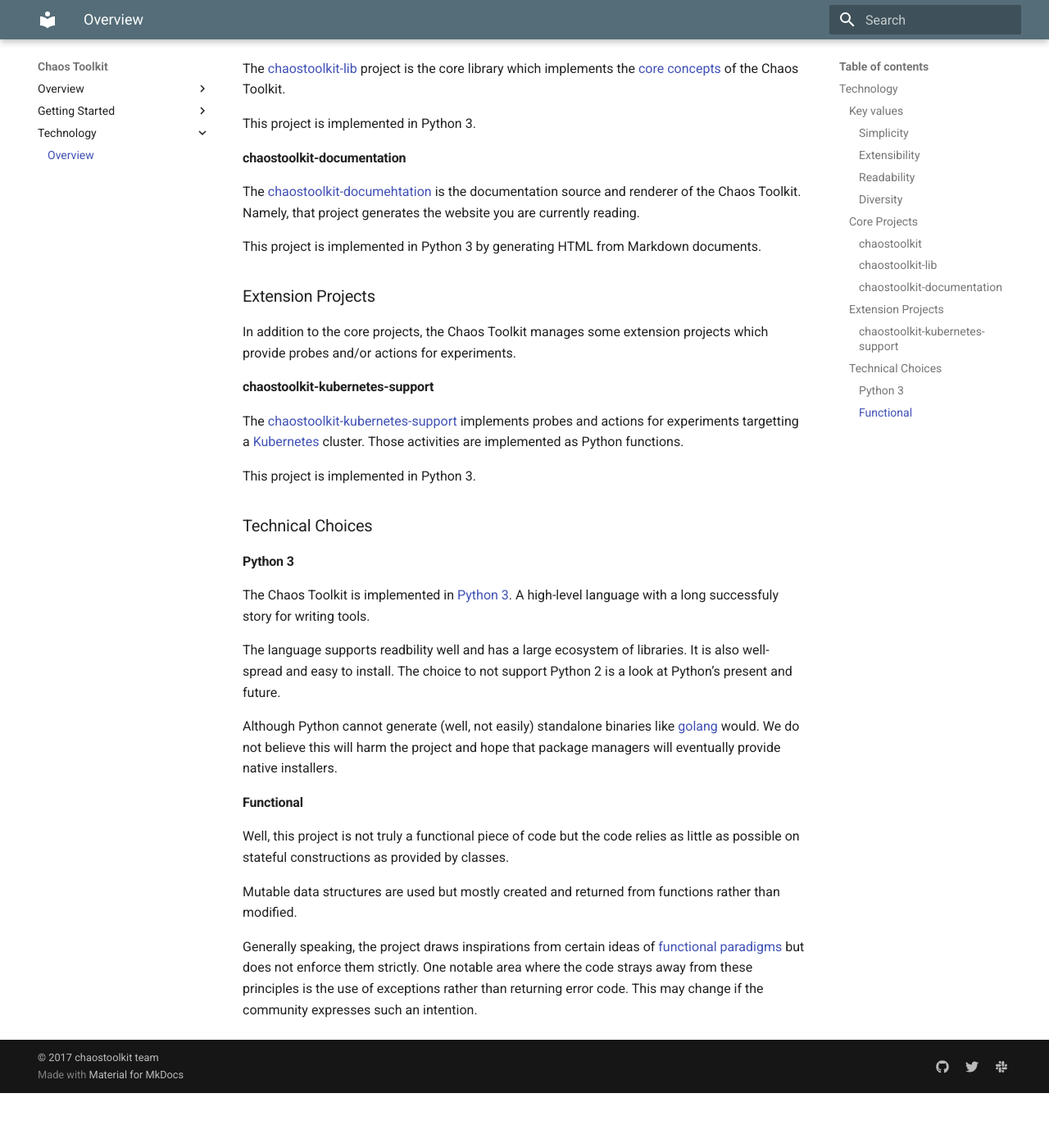
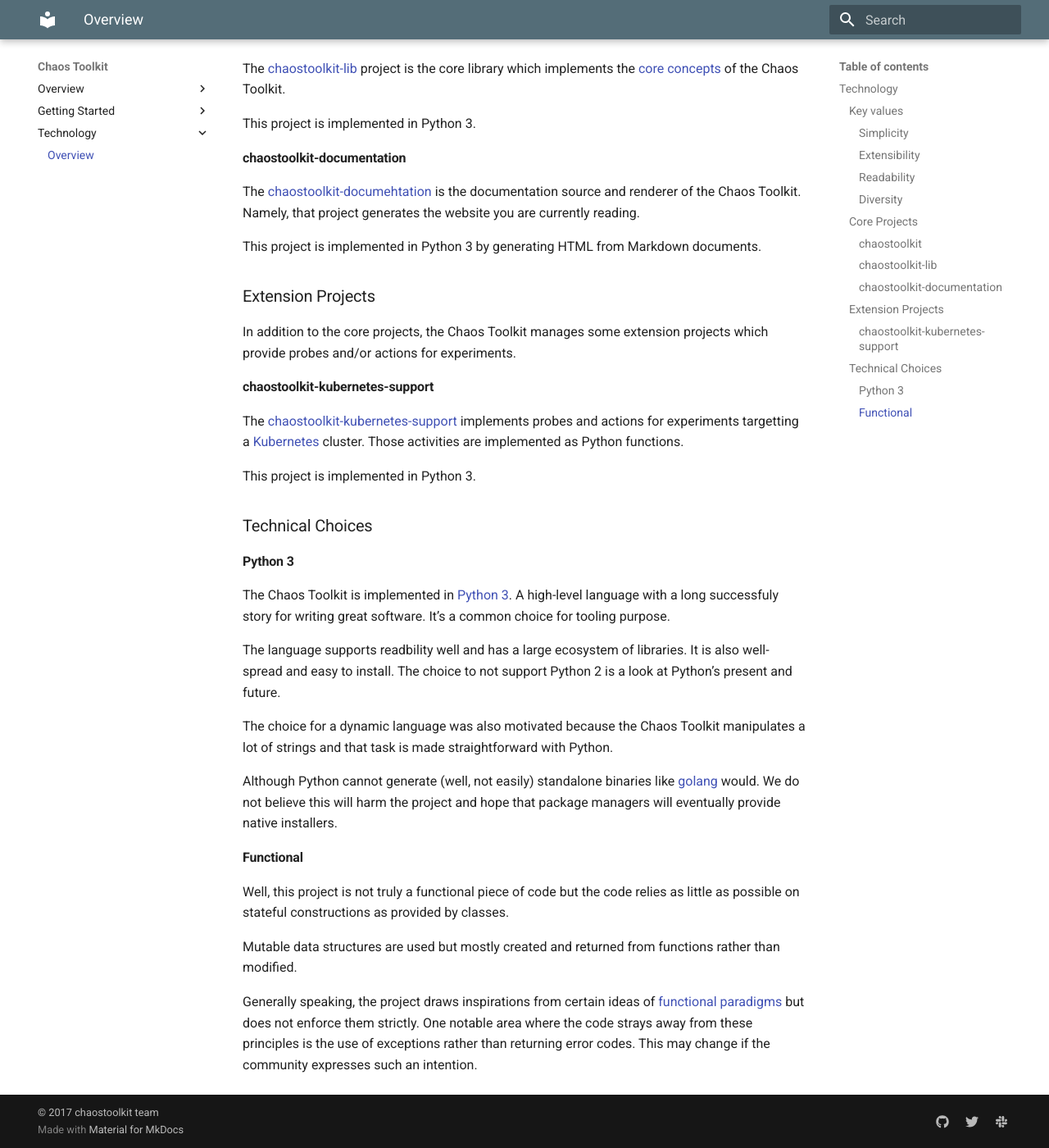
Before and after one commit to chaostoolkit/chaostoolkit-documentation, an MkDocs documentation site: the page built from sources/technology/index.md, in a window 1280 px wide and 1400 px high, scrolled down 1298 px. Shown: the whole window at 82% size. Built offline with MkDocs 1.6.1 and Material for MkDocs 9.7.7, drawn with Linux system fonts in a browser that asks for light colours; old or Windows-style settings are respelled for this version of MkDocs; before the commit the page ends 2631 px from its top, so only the background shows below that.

Commit message:
more details

```diff
--- a/sources/technology/index.md
+++ b/sources/technology/index.md
@@ -98,11 +98,15 @@
 #### Python 3
 
 The Chaos Toolkit is implemented in [Python 3][py3k]. A high-level language with
-a long successfuly story for writing tools.
+a long successfuly story for writing great software. It's a common choice for
+tooling purpose.
 
 The language supports readbility well and has a large ecosystem of libraries. It
 is also well-spread and easy to install. The choice to not support Python 2 is
 a look at Python's present and future.
+
+The choice for a dynamic language was also motivated because the Chaos Toolkit
+manipulates a lot of strings and that task is made straightforward with Python.
 
 Although Python cannot generate (well, not easily) standalone binaries like
 [golang][go] would. We do not believe this will harm the project and hope that
@@ -122,7 +126,7 @@
 Generally speaking, the project draws inspirations from certain ideas of
 [functional paradigms][funcpara] but does not enforce them strictly. One notable
 area where the code strays away from these principles is the use of exceptions
-rather than returning error code. This may change if the community expresses
+rather than returning error codes. This may change if the community expresses
 such an intention.
 
 [funcpara]: https://en.wikipedia.org/wiki/Functional_programming
```
